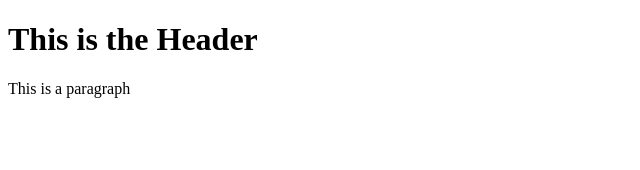
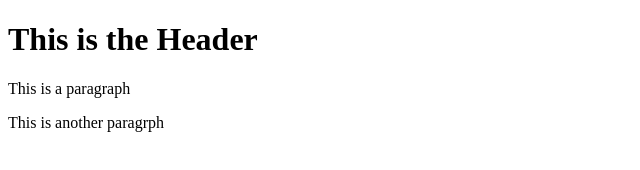
Before and after one commit to irenequiros/git-test, a plain HTML site: page index.html in a window 1280 px wide. Shown: the whole page, without its empty margins (0-640 px from the left). Drawn offline with Linux system fonts and the light colour scheme.

Commit message:
Third Commit

```diff
--- a/index.html
+++ b/index.html
@@ -2,6 +2,7 @@
 <body>
     <h1>This is the Header</h1>
     <p> This is a paragraph</p>
+    <p> This is another paragrph</p>
 </body>
 
 </html>
```
